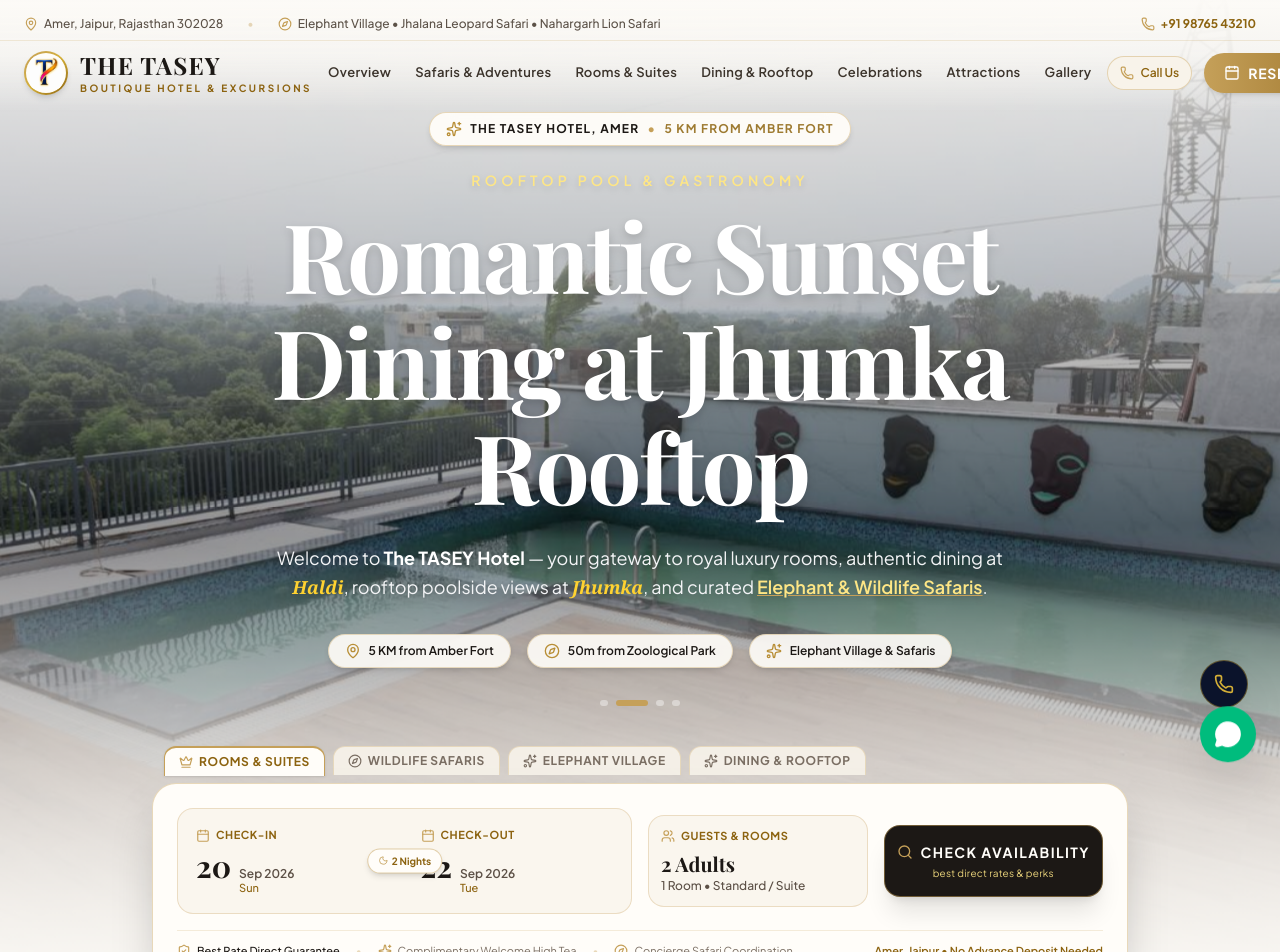
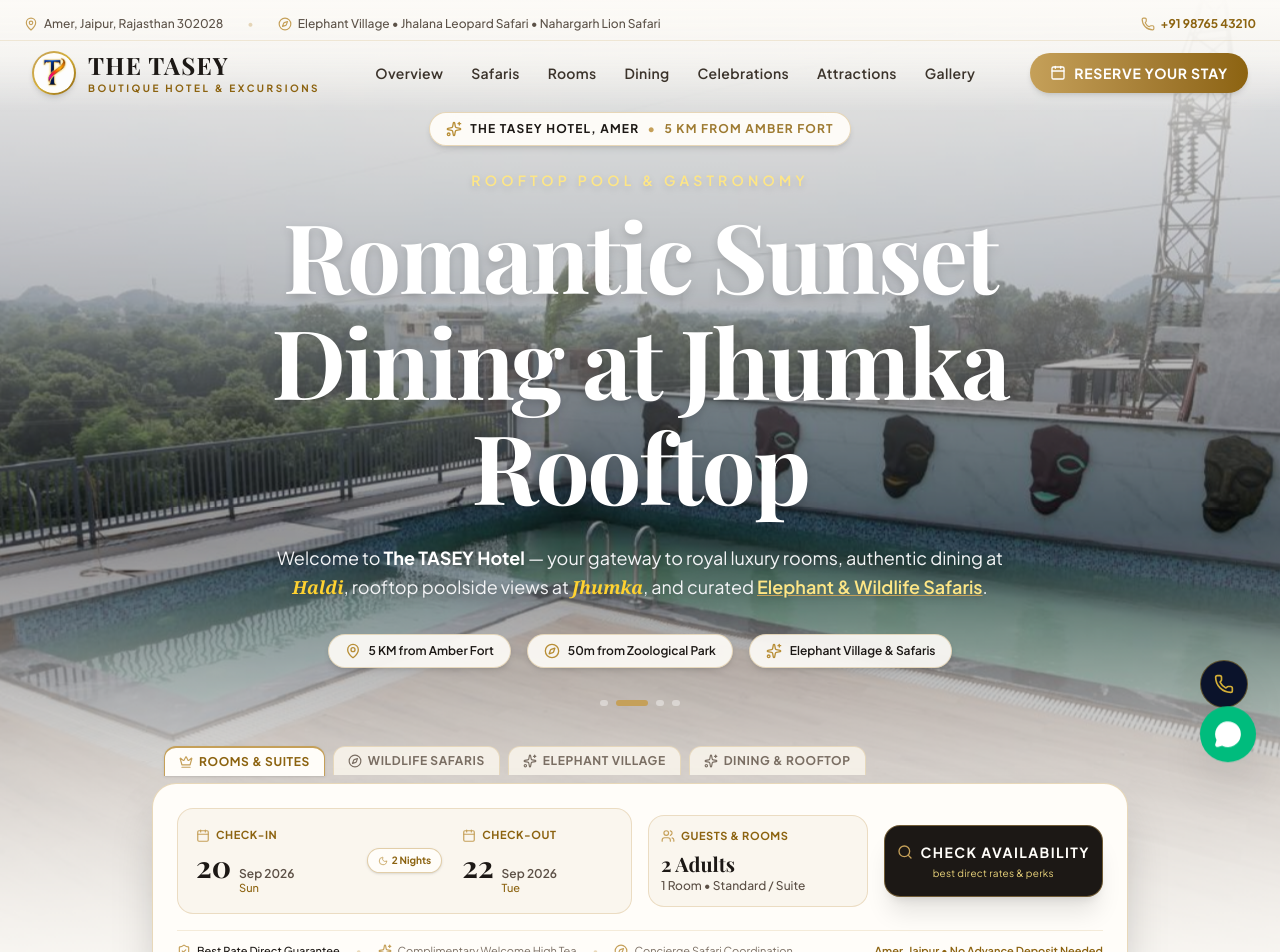
Before and after one commit to pranamyajainn/the-tasey-hotel-website, a Next.js app: page / in a window 1280 px wide. Shown: the top 952 px of the page. Built offline with nearby package versions, Linux system fonts and the light colour scheme; a web font is replaced by a local one.

Commit message:
Fix: resolve navbar button cutoff and separate nights badge from date numbers

```diff
--- a/src/components/Hero.tsx
+++ b/src/components/Hero.tsx
@@ -281,7 +281,7 @@
           <div className="grid grid-cols-1 lg:grid-cols-12 gap-3 sm:gap-4 items-center">
 
             {/* Check-In & Check-Out Interactive Dual Tile */}
-            <div className="lg:col-span-6 grid grid-cols-1 sm:grid-cols-2 gap-2 p-1.5 bg-[#F8F3EA]/70 rounded-2xl border border-[#C5A059]/30 relative">
+            <div className="lg:col-span-6 flex flex-col sm:flex-row items-center p-1.5 bg-[#F8F3EA]/70 rounded-2xl border border-[#C5A059]/30">
               {/* Check-In Tile */}
               <button
                 type="button"
@@ -290,7 +290,7 @@
                   setCalendarOpen(!calendarOpen);
                   setGuestsOpen(false);
                 }}
-                className={`flex flex-col text-left p-3 rounded-xl transition-all ${
+                className={`flex-1 w-full flex flex-col text-left p-3 rounded-xl transition-all ${
                   calendarOpen && selectingTarget === "in"
                     ? "bg-[#FFFDF9] ring-2 ring-[#C5A059] shadow-sm"
                     : "hover:bg-[#FFFDF9]/80"
@@ -313,11 +313,11 @@
                 </div>
               </button>
 
-              {/* Nights Center Badge (floating on desktop) */}
-              <div className="hidden sm:flex absolute left-1/2 top-1/2 -translate-x-1/2 -translate-y-1/2 z-10">
-                <span className="flex items-center gap-1 px-2.5 py-1 rounded-full bg-[#FFFDF9] border border-[#C5A059]/50 shadow-md text-[10px] font-bold text-[#8C6310] whitespace-nowrap">
+              {/* Nights Center Badge (dedicated non-overlapping center element) */}
+              <div className="py-1 sm:py-0 px-2 shrink-0 flex items-center justify-center">
+                <span className="flex items-center gap-1 px-2.5 py-1 rounded-full bg-[#FFFDF9] border border-[#C5A059]/50 shadow-sm text-[10px] font-bold text-[#8C6310] whitespace-nowrap">
                   <Moon className="w-2.5 h-2.5 text-[#C5A059]" />
-                  {nightsCount} {nightsCount === 1 ? "Night" : "Nights"}
+                  <span>{nightsCount} {nightsCount === 1 ? "Night" : "Nights"}</span>
                 </span>
               </div>
 
@@ -329,7 +329,7 @@
                   setCalendarOpen(!calendarOpen);
                   setGuestsOpen(false);
                 }}
-                className={`flex flex-col text-left p-3 rounded-xl transition-all ${
+                className={`flex-1 w-full flex flex-col text-left p-3 rounded-xl transition-all ${
                   calendarOpen && selectingTarget === "out"
                     ? "bg-[#FFFDF9] ring-2 ring-[#C5A059] shadow-sm"
                     : "hover:bg-[#FFFDF9]/80"
--- a/src/components/Navbar.tsx
+++ b/src/components/Navbar.tsx
@@ -21,13 +21,13 @@
   }, []);
 
   const navLinks = [
-    { name: "Overview", short: "Overview", href: "#overview" },
-    { name: "Safaris & Adventures", short: "Safaris", href: "#adventures" },
-    { name: "Rooms & Suites", short: "Rooms", href: "#rooms" },
-    { name: "Dining & Rooftop", short: "Dining", href: "#dining" },
-    { name: "Celebrations", short: "Events", href: "#celebrations" },
-    { name: "Attractions", short: "Attractions", href: "#attractions" },
-    { name: "Gallery", short: "Gallery", href: "#gallery" },
+    { name: "Overview", href: "#overview" },
+    { name: "Safaris", href: "#adventures" },
+    { name: "Rooms", href: "#rooms" },
+    { name: "Dining", href: "#dining" },
+    { name: "Celebrations", href: "#celebrations" },
+    { name: "Attractions", href: "#attractions" },
+    { name: "Gallery", href: "#gallery" },
   ];
 
   return (
@@ -62,7 +62,7 @@
         </div>
       </div>
 
-      <div className="max-w-7xl mx-auto px-4 sm:px-6 flex items-center justify-between gap-4">
+      <div className="max-w-7xl mx-auto px-4 sm:px-6 lg:px-8 flex items-center justify-between gap-4">
         {/* Logo & Monogram */}
         <a href="#" className="flex items-center gap-2.5 sm:gap-3 group shrink-0">
           <div className="relative w-10 h-10 sm:w-11 sm:h-11 rounded-full bg-gradient-to-br from-[#C5A059] via-[#D4AF37] to-[#8C6310] p-0.5 shadow-md group-hover:scale-105 transition-transform shrink-0">
@@ -88,31 +88,23 @@
         </a>
 
         {/* Desktop Navigation Links */}
-        <nav className="hidden lg:flex items-center gap-3.5 xl:gap-6 2xl:gap-7">
+        <nav className="hidden lg:flex items-center gap-4 xl:gap-7 2xl:gap-8">
           {navLinks.map((link) => (
             <a
               key={link.name}
               href={link.href}
-              className="text-xs xl:text-[13px] 2xl:text-sm font-semibold tracking-wide text-[#3B332B] hover:text-[#C5A059] transition-colors relative py-1 after:content-[''] after:absolute after:bottom-0 after:left-0 after:w-0 after:h-[2px] after:bg-[#C5A059] hover:after:w-full after:transition-all after:duration-300 whitespace-nowrap"
+              className="text-xs sm:text-sm font-semibold tracking-wide text-[#3B332B] hover:text-[#C5A059] transition-colors relative py-1 after:content-[''] after:absolute after:bottom-0 after:left-0 after:w-0 after:h-[2px] after:bg-[#C5A059] hover:after:w-full after:transition-all after:duration-300 whitespace-nowrap"
             >
-              <span className="hidden xl:inline">{link.name}</span>
-              <span className="xl:hidden">{link.short}</span>
+              {link.name}
             </a>
           ))}
         </nav>
 
-        {/* Action CTA & Phone */}
-        <div className="hidden sm:flex items-center gap-3 shrink-0">
-          <a
-            href="tel:+919876543210"
-            className="hidden xl:flex items-center gap-1.5 px-3 py-2 rounded-full bg-[#F8F3EA] text-[#8C6310] border border-[#C5A059]/40 hover:bg-[#F0E8D9] transition-colors text-xs font-semibold"
-          >
-            <Phone className="w-3.5 h-3.5 text-[#C5A059]" />
-            <span>Call Us</span>
-          </a>
+        {/* Action CTA */}
+        <div className="hidden sm:flex items-center shrink-0">
           <button
             onClick={() => onOpenBooking()}
-            className="flex items-center gap-2 px-4 xl:px-5 py-2 xl:py-2.5 rounded-full bg-gradient-to-r from-[#C5A059] to-[#8C6310] text-white font-bold text-xs sm:text-xs xl:text-sm tracking-wider uppercase shadow-md hover:shadow-[#C5A059]/40 hover:scale-105 transition-all shrink-0 whitespace-nowrap"
+            className="flex items-center gap-2 px-4 xl:px-5 py-2.5 rounded-full bg-gradient-to-r from-[#C5A059] to-[#8C6310] text-white font-bold text-xs sm:text-xs xl:text-sm tracking-wider uppercase shadow-md hover:shadow-[#C5A059]/40 hover:scale-105 transition-all shrink-0 whitespace-nowrap"
           >
             <Calendar className="w-3.5 h-3.5 xl:w-4 xl:h-4 text-white" />
             Reserve Your Stay
```
